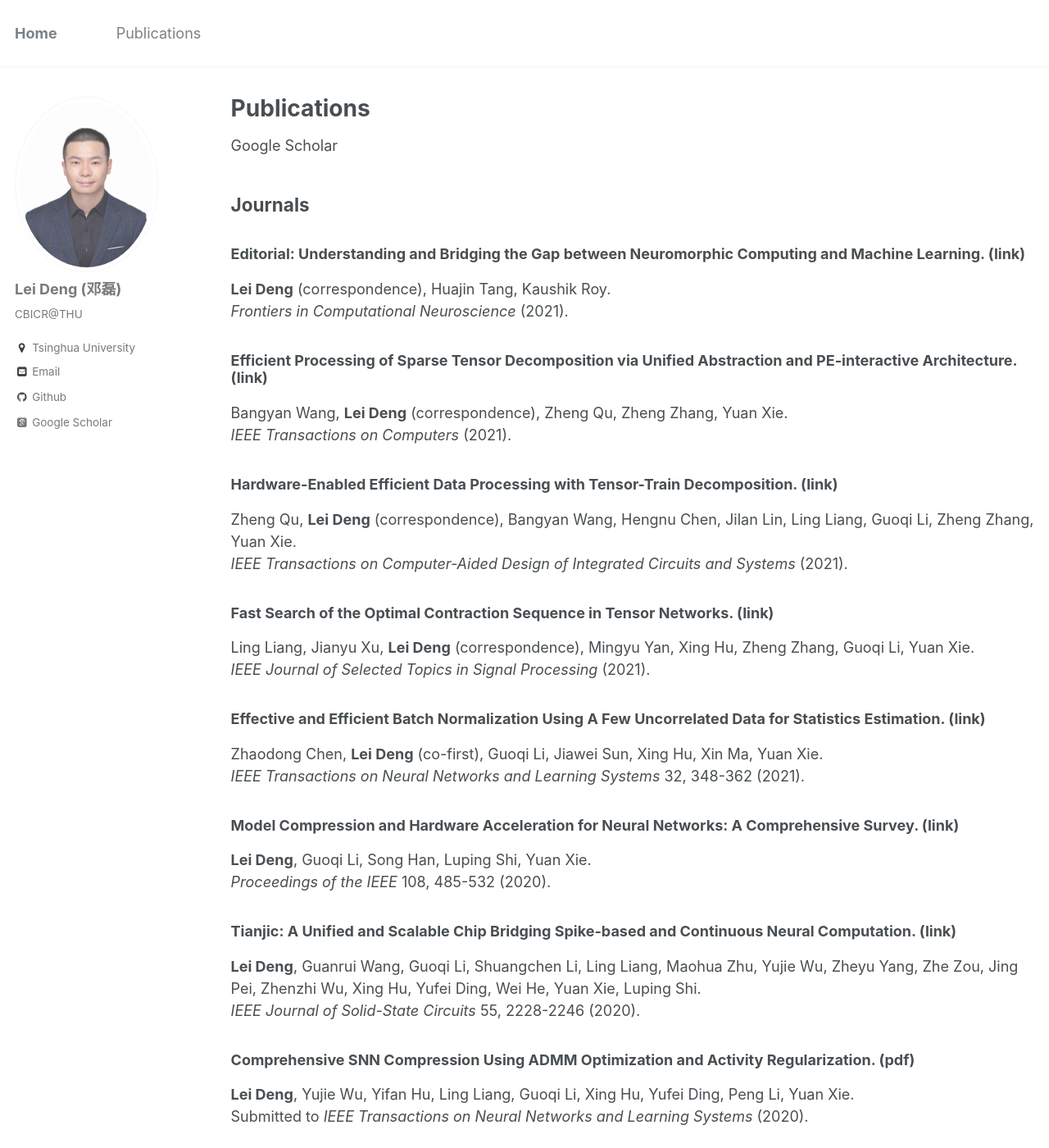
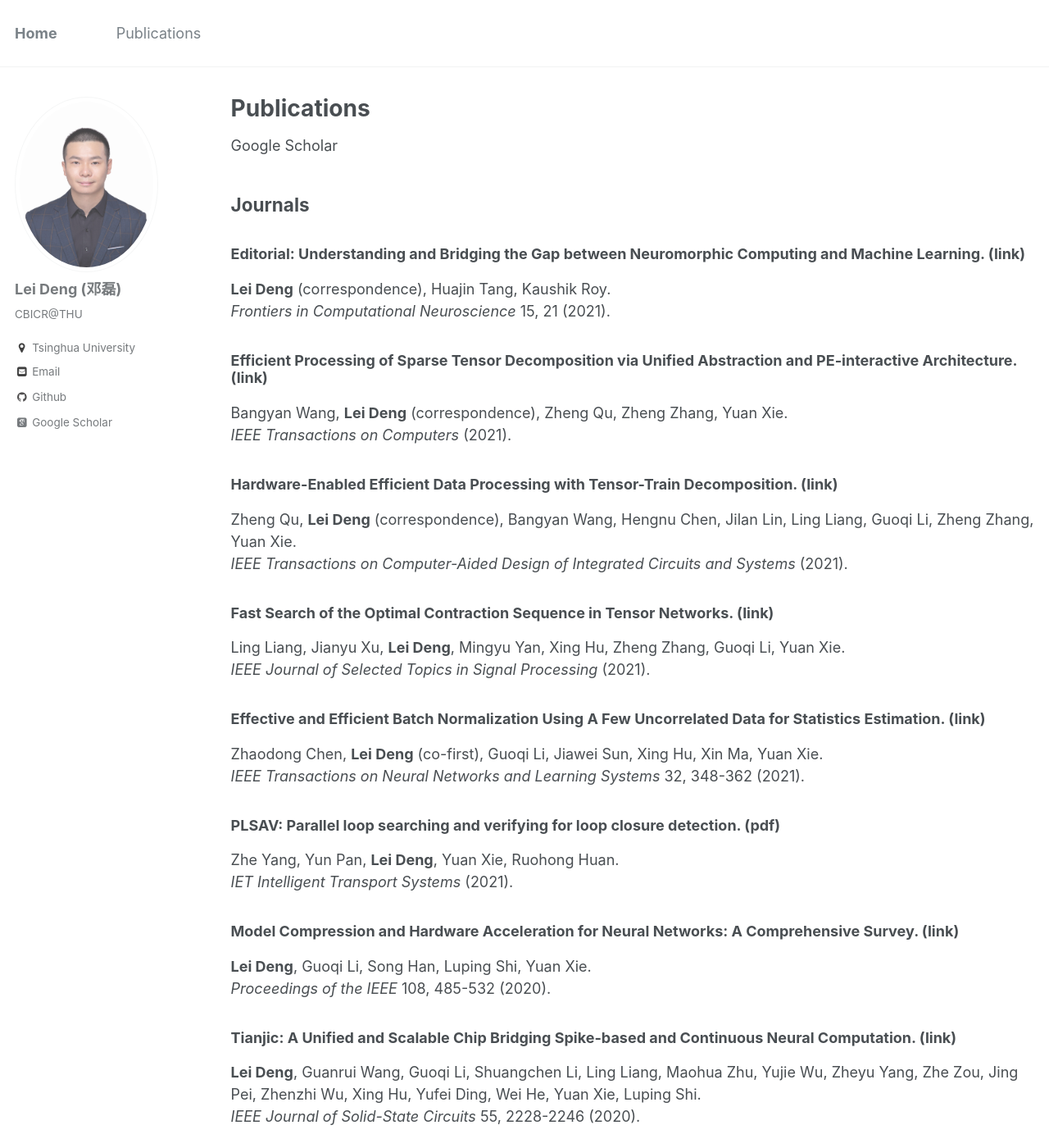
Before and after one commit to dllfei/dllfei.github.io, a Jekyll site: the page built from _pages/publications.md, in a window 1280 px wide and 1400 px high. Shown: the whole window at 82% size. Built offline with Jekyll 4.4.1, drawn with Linux system fonts in a browser that asks for light colours; some web fonts are replaced.

Commit message:
Update publications.md

```diff
--- a/_pages/publications.md
+++ b/_pages/publications.md
@@ -10,7 +10,7 @@ author_profile: true
 
 ### Editorial: Understanding and Bridging the Gap between Neuromorphic Computing and Machine Learning. ([link](https://www.frontiersin.org/articles/10.3389/fncom.2021.665662/full)) <br />
 **Lei Deng** (correspondence), Huajin Tang, Kaushik Roy. <br />
-*Frontiers in Computational Neuroscience* (2021).
+*Frontiers in Computational Neuroscience* 15, 21 (2021).
 
 ### Efficient Processing of Sparse Tensor Decomposition via Unified Abstraction and PE-interactive Architecture. ([link](https://ieeexplore.ieee.org/document/9314209)) <br />
 Bangyan Wang, **Lei Deng** (correspondence), Zheng Qu, Zheng Zhang, Yuan Xie. <br />
@@ -21,12 +21,16 @@ Zheng Qu, **Lei Deng** (correspondence), Bangyan Wang, Hengnu Chen, Jilan Lin, L
 *IEEE Transactions on Computer-Aided Design of Integrated Circuits and Systems* (2021).
 
 ### Fast Search of the Optimal Contraction Sequence in Tensor Networks. ([link](https://ieeexplore.ieee.org/document/9325533)) <br />
-Ling Liang, Jianyu Xu, **Lei Deng** (correspondence), Mingyu Yan, Xing Hu, Zheng Zhang, Guoqi Li, Yuan Xie. <br />
+Ling Liang, Jianyu Xu, **Lei Deng**, Mingyu Yan, Xing Hu, Zheng Zhang, Guoqi Li, Yuan Xie. <br />
 *IEEE Journal of Selected Topics in Signal Processing* (2021).
 
 ### Effective and Efficient Batch Normalization Using A Few Uncorrelated Data for Statistics Estimation. ([link](https://ieeexplore.ieee.org/document/9046854)) <br />
 Zhaodong Chen, **Lei Deng** (co-first), Guoqi Li, Jiawei Sun, Xing Hu, Xin Ma, Yuan Xie. <br />
 *IEEE Transactions on Neural Networks and Learning Systems* 32, 348-362 (2021).
+
+### PLSAV: Parallel loop searching and verifying for loop closure detection. ([pdf](https://ietresearch.onlinelibrary.wiley.com/doi/epdf/10.1049/itr2.12054)) <br />
+Zhe Yang, Yun Pan, **Lei Deng**, Yuan Xie, Ruohong Huan. <br />
+*IET Intelligent Transport Systems* (2021).
 
 ### Model Compression and Hardware Acceleration for Neural Networks: A Comprehensive Survey. ([link](https://ieeexplore.ieee.org/document/9043731)) <br />
 **Lei Deng**, Guoqi Li, Song Han, Luping Shi, Yuan Xie. <br />
```
